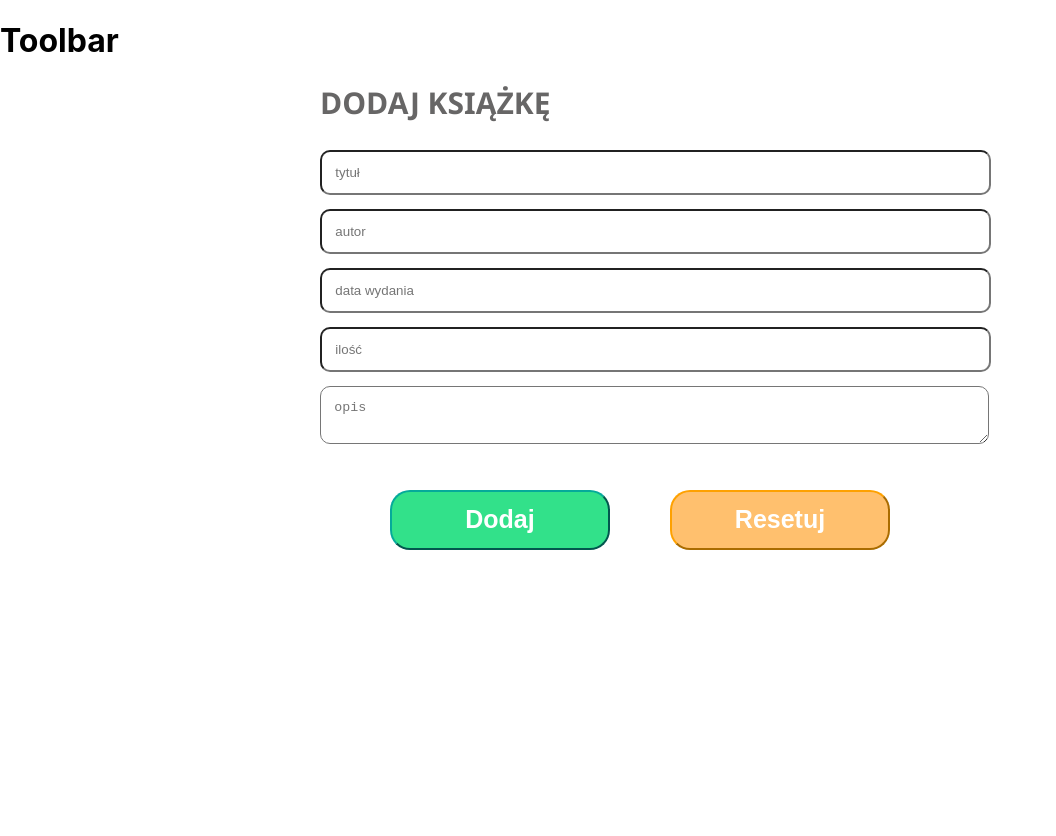
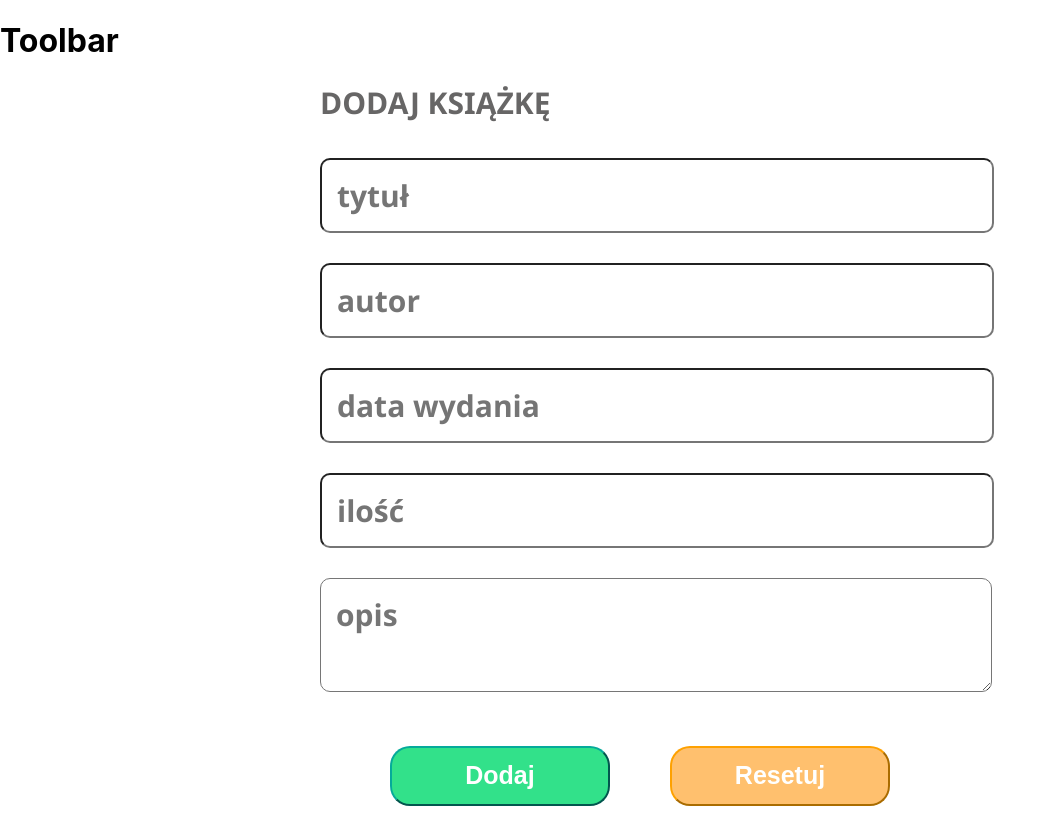
Before and after one commit to majstrykodowania/liblogistics, a React (Create React App) app: page /create in a window 1280 px wide. Shown: the whole page, without its empty margins (0-1056 px from the left). Before the commit the page ends 800 px from the top, so only its background shows below. Built offline with nearby package versions, Linux system fonts and the light colour scheme.

Commit message:
add functionality - create new book, reset inputs, add some styles

```diff
--- a/src/components/CreateBook/CreateBook.js
+++ b/src/components/CreateBook/CreateBook.js
@@ -1,5 +1,6 @@
 import React, { Component } from "react";
 import styles from "./CreateBook.module.css";
+import { booksDb } from "../../dataBase/booksDb";
 
 class CreateBook extends Component {
   state = {
@@ -16,11 +17,33 @@ class CreateBook extends Component {
     });
   };
 
+  handleCreateBook = (e) => {
+    e.preventDefault();
+    const newBook = {
+      id: booksDb.length + 1,
+      ...this.state,
+      currentReaders: [],
+      history: [],
+    };
+
+    this.resetInputs();
+  };
+
+  resetInputs = () => {
+    this.setState({
+      title: "",
+      author: "",
+      released: "",
+      description: "",
+      quantity: "",
+    });
+  };
+
   render() {
     return (
       <div className={styles.formContainer}>
         <h1 className={styles.label}>DODAJ KSIĄŻKĘ</h1>
-        <form className={styles.form}>
+        <form className={styles.form} onSubmit={this.handleCreateBook}>
           <input
             name="title"
             value={this.state.title}
@@ -34,6 +57,7 @@ class CreateBook extends Component {
             placeholder="autor"
           />
           <input
+            type="number"
             name="released"
             value={this.state.released}
             onChange={this.handleChangeInput}
@@ -52,8 +76,12 @@ class CreateBook extends Component {
             placeholder="opis"
           />
           <div className={styles.buttonsWrapper}>
-            <button className={styles.btnCreate}>Dodaj</button>
-            <button className={styles.btnReset}>Resetuj</button>
+            <button className={styles.btnCreate} type="submit">
+              Dodaj
+            </button>
+            <button className={styles.btnReset} onClick={this.resetInputs}>
+              Resetuj
+            </button>
           </div>
         </form>
       </div>
--- a/src/components/CreateBook/CreateBook.module.css
+++ b/src/components/CreateBook/CreateBook.module.css
@@ -5,6 +5,7 @@
   font-family: "Segoe UI", sans-serif;
   color: #676666;
   font-size: 30px;
+  font-weight: bold;
 }
 
 h1.label {
@@ -18,19 +19,24 @@ h1.label {
 
 input {
   width: 100%;
-  padding: 1em;
+  padding: 0.5em;
   margin: 0.5em auto;
   color: #707070;
   border-radius: 10px;
+  font-family: "Segoe UI", sans-serif;
+  font-size: 30px;
+  font-weight: bold;
 }
 
 textarea {
   width: 100%;
-  padding: 1em;
-  margin: 0.5em;
+  padding: 0.5em;
   margin: 0.5em auto;
   color: #707070;
   border-radius: 10px;
+  font-family: "Segoe UI", sans-serif;
+  font-size: 30px;
+  font-weight: bold;
 }
 
 .buttonsWrapper {
```
